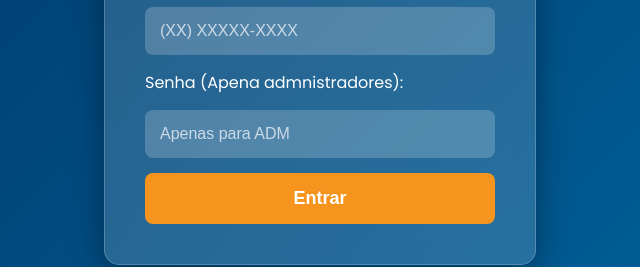
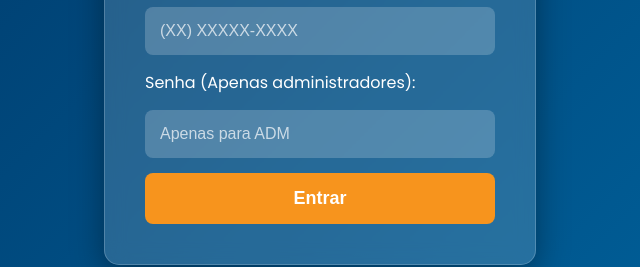
Before and after one commit to FeVenttura/Jogo-Senac, a plain HTML site: page index.html in a window 1280 px wide. Shown: the part 476-743 px from the top of the page, 320-960 px from the left. Drawn offline with Linux system fonts and the light colour scheme.

Commit message:
correção escrita

```diff
--- a/index.html
+++ b/index.html
@@ -25,7 +25,7 @@
             <label for="celular">Celular:</label>
             <input type="tel" id="celular" required placeholder="(XX) XXXXX-XXXX">
 
-            <label for="senha">Senha (Apena admnistradores):</label>
+            <label for="senha">Senha (Apenas administradores):</label>
             <input type="password" id="senha" placeholder="Apenas para ADM">
 
             <button type="submit">Entrar</button>
```
